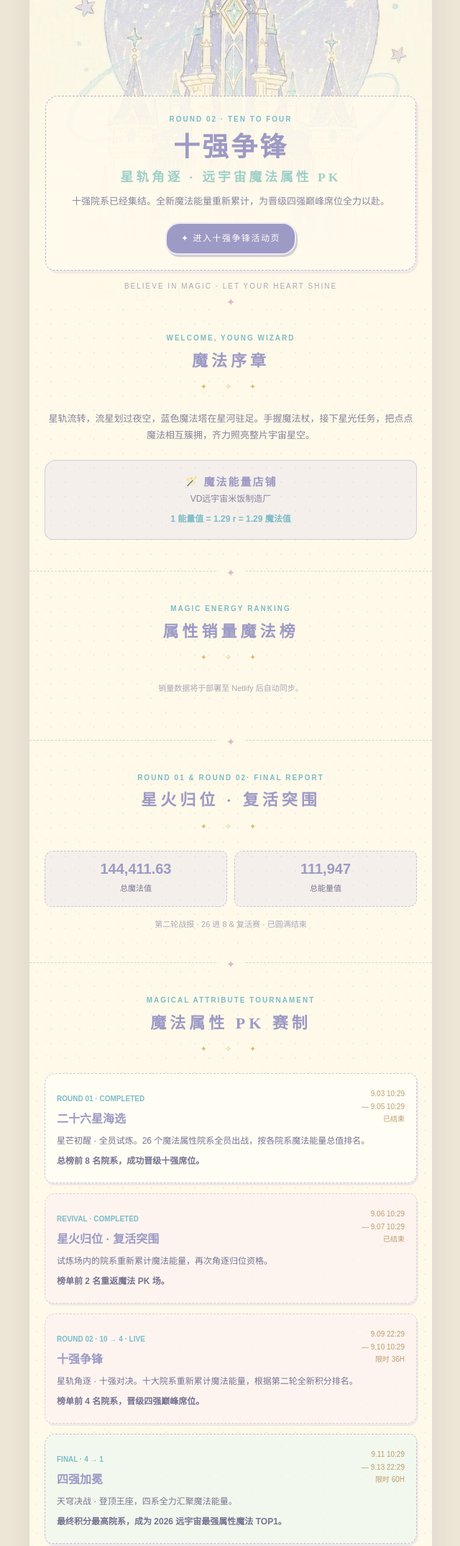
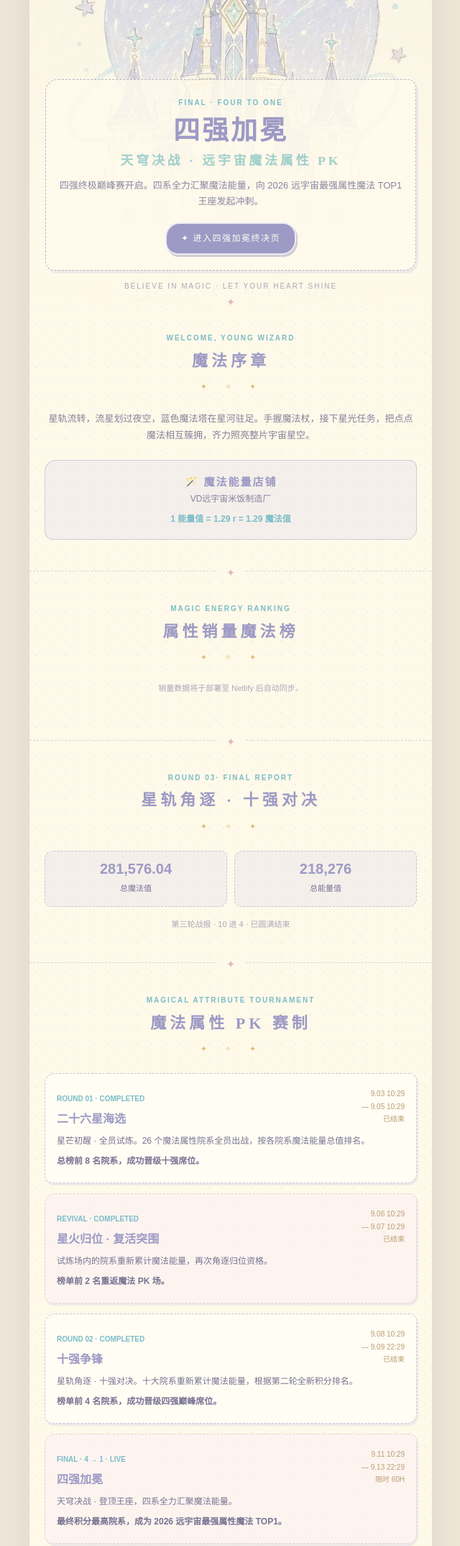
Before and after one commit to Cham1029/magic-pk, a website: page index.html in a window 1280 px wide. Shown: the part 280-2428 px from the top of the page at 72% size, without its empty margins (319-959 px from the left). Drawn offline with Linux system fonts and the light colour scheme; no server answers.

Commit message:
Add files via upload

```diff
--- a/index.html
+++ b/index.html
@@ -18,13 +18,13 @@
 </head>
 <body><main class="page">
   <header><a class="brand" href="#top">CHEN ZHEYUAN</a><nav class="nav"><a href="#rank">销量</a><a href="#rule">赛制</a><a href="#prize">奖励</a></nav></header>
-  <section class="hero" id="top"><div class="hero-card"><p class="eyebrow">ROUND 02 · TEN TO FOUR</p><h1>十强争锋<span>星轨角逐 · 远宇宙魔法属性 PK</span></h1><p class="hero-copy">十强院系已经集结。全新魔法能量重新累计，为晋级四强巅峰席位全力以赴。</p><a class="button" href="https://k.youshop10.com/3SKw6j21?a=b&amp;p=iphone&amp;wfr=BuyercopyURL&amp;share_relation=fcf92045a6f0531c_1388062718_1" target="_blank" rel="noopener">✦ 进入十强争锋活动页</a></div><span class="hero-caption">BELIEVE IN MAGIC · LET YOUR HEART SHINE</span></section>
+  <section class="hero" id="top"><div class="hero-card"><p class="eyebrow">FINAL · FOUR TO ONE</p><h1>四强加冕<span>天穹决战 · 远宇宙魔法属性 PK</span></h1><p class="hero-copy">四强终极巅峰赛开启。四系全力汇聚魔法能量，向 2026 远宇宙最强属性魔法 TOP1 王座发起冲刺。</p><a class="button" href="https://k.youshop10.com/QwNcydOY?a=b&amp;p=iphone&amp;wfr=BuyercopyURL&amp;share_relation=5c57626beb7f72bb_1388062718_1" target="_blank" rel="noopener">✦ 进入四强加冕终决页</a></div><span class="hero-caption">BELIEVE IN MAGIC · LET YOUR HEART SHINE</span></section>
   <section class="section"><div class="heading"><span class="en">WELCOME, YOUNG WIZARD</span><h2>魔法序章</h2><div class="divider">✦　✧　✦</div></div><p class="intro">星轨流转，流星划过夜空，蓝色魔法塔在星河驻足。手握魔法杖，接下星光任务，把点点魔法相互簇拥，齐力照亮整片宇宙星空。</p><div class="shop"><strong>🪄 魔法能量店铺</strong><p>VD远宇宙米饭制造厂</p><p class="rate">1 能量值 = 1.29 r = 1.29 魔法值</p></div></section>
   <section class="section" id="rank"><div class="heading"><span class="en">MAGIC ENERGY RANKING</span><h2>属性销量魔法榜</h2><div class="divider">✦　✧　✦</div></div><p class="rank-status" id="sales-status">正在连接远宇宙魔法档案…</p><div class="sales-board" id="sales-board" hidden></div><p class="sales-time" id="sales-time"></p></section>
-  <section class="section" id="report"><div class="heading"><span class="en">ROUND 01 & ROUND 02· FINAL REPORT</span><h2>星火归位 · 复活突围</h2><div class="divider">✦　✧　✦</div></div><div class="report-stats"><div class="report-stat"><strong>144,411.63</strong><span>总魔法值</span></div><div class="report-stat"><strong>111,947</strong><span>总能量值</span></div></div><p class="sales-time">第二轮战报 · 26 进 8 & 复活赛 · 已圆满结束</p></section>
-  <section class="section" id="rule"><div class="heading"><span class="en">MAGICAL ATTRIBUTE TOURNAMENT</span><h2>魔法属性 PK 赛制</h2><div class="divider">✦　✧　✦</div></div><div class="rounds"><article class="round"><div class="round-top"><div><span class="round-num">ROUND 01 · COMPLETED</span><h3>二十六星海选</h3></div><span class="date">9.03 10:29<br>— 9.05 10:29<br>已结束</span></div><p>星芒初醒 · 全员试炼。26 个魔法属性院系全员出战，按各院系魔法能量总值排名。</p><p class="result">总榜前 8 名院系，成功晋级十强席位。</p></article><article class="round revival"><div class="round-top"><div><span class="round-num">REVIVAL · COMPLETED</span><h3>星火归位 · 复活突围</h3></div><span class="date">9.06 10:29<br>— 9.07 10:29<br>已结束</span></div><p>试炼场内的院系重新累计魔法能量，再次角逐归位资格。</p><p class="result">榜单前 2 名重返魔法 PK 场。</p></article><article class="round revival"><div class="round-top"><div><span class="round-num">ROUND 02 · 10 → 4 · LIVE</span><h3>十强争锋</h3></div><span class="date">9.09 22:29<br>— 9.10 10:29<br>限时 36H</span></div><p>星轨角逐 · 十强对决。十大院系重新累计魔法能量，根据第二轮全新积分排名。</p><p class="result">榜单前 4 名院系，晋级四强巅峰席位。</p></article><article class="round"><div class="round-top"><div><span class="round-num">FINAL · 4 → 1</span><h3>四强加冕</h3></div><span class="date">9.11 10:29<br>— 9.13 22:29<br>限时 60H</span></div><p>天穹决战 · 登顶王座，四系全力汇聚魔法能量。</p><p class="result">最终积分最高院系，成为 2026 远宇宙最强属性魔法 TOP1。</p></article></div><p class="honor">✦ 止步十强院系获「星辉魔法师」专属荣誉及远宇宙魔法档案记录。</p></section>
+  <section class="section" id="report"><div class="heading"><span class="en">ROUND 03· FINAL REPORT</span><h2>星轨角逐 · 十强对决</h2><div class="divider">✦　✧　✦</div></div><div class="report-stats"><div class="report-stat"><strong>281,576.04</strong><span>总魔法值</span></div><div class="report-stat"><strong>218,276</strong><span>总能量值</span></div></div><p class="sales-time">第三轮战报 · 10 进 4 · 已圆满结束</p></section>
+  <section class="section" id="rule"><div class="heading"><span class="en">MAGICAL ATTRIBUTE TOURNAMENT</span><h2>魔法属性 PK 赛制</h2><div class="divider">✦　✧　✦</div></div><div class="rounds"><article class="round"><div class="round-top"><div><span class="round-num">ROUND 01 · COMPLETED</span><h3>二十六星海选</h3></div><span class="date">9.03 10:29<br>— 9.05 10:29<br>已结束</span></div><p>星芒初醒 · 全员试炼。26 个魔法属性院系全员出战，按各院系魔法能量总值排名。</p><p class="result">总榜前 8 名院系，成功晋级十强席位。</p></article><article class="round revival"><div class="round-top"><div><span class="round-num">REVIVAL · COMPLETED</span><h3>星火归位 · 复活突围</h3></div><span class="date">9.06 10:29<br>— 9.07 10:29<br>已结束</span></div><p>试炼场内的院系重新累计魔法能量，再次角逐归位资格。</p><p class="result">榜单前 2 名重返魔法 PK 场。</p></article><article class="round"><div class="round-top"><div><span class="round-num">ROUND 02 · COMPLETED</span><h3>十强争锋</h3></div><span class="date">9.08 10:29<br>— 9.09 22:29<br>已结束</span></div><p>星轨角逐 · 十强对决。十大院系重新累计魔法能量，根据第二轮全新积分排名。</p><p class="result">榜单前 4 名院系，成功晋级四强巅峰席位。</p></article><article class="round revival"><div class="round-top"><div><span class="round-num">FINAL · 4 → 1 · LIVE</span><h3>四强加冕</h3></div><span class="date">9.11 10:29<br>— 9.13 22:29<br>限时 60H</span></div><p>天穹决战 · 登顶王座，四系全力汇聚魔法能量。</p><p class="result">最终积分最高院系，成为 2026 远宇宙最强属性魔法 TOP1。</p></article></div><p class="honor">✦ 止步十强院系获「星辉魔法师」专属荣誉及远宇宙魔法档案记录。</p></section>
   <section class="section" id="prize"><div class="heading"><span class="en">REWARDS &amp; HONOURS</span><h2>魔法奖励</h2><div class="divider">✦　✧　✦</div></div><div class="prizes"><article class="prize"><span class="prize-icon">🏆</span><h3>荣誉奖励 · 属性专属</h3><ul><li>前 10 强获专属属性小卡</li><li>前 4 强获专属属性视频</li><li>属性 TOP1 获云包场冠名权</li></ul></article><article class="prize"><span class="prize-icon">🎁</span><h3>学员奖励 · 个人满赠</h3><ul><li>30 能量值：1 小卡 <em class="unlocked">已解锁</em></li><li>100 能量值：1 小卡 + 1 钥匙扣 <em class="unlocked">已解锁</em></li><li>150 能量值：加赠 1 小卡</li><li>300 能量值：加赠 1 卡套</li></ul></article><article class="prize"><span class="prize-icon">🌟</span><h3>目标里程碑 · 全员满赠</h3><ul><li>15 万：OK 绷贴纸 <em class="unlocked">已解锁</em></li><li>30 万：学生证　·　45 万：票根　·　70 万：杯垫</li></ul></article></div><div class="reward-showcase"><img src="assets/unlocked-rewards.jpg" alt="已解锁奖励：30能量值小卡、100能量值亚克力钥匙扣、15万魔法值贴纸"><p class="reward-caption">✦ 已解锁奖励展示 ✦</p></div></section>
-  <section class="cta" id="join"><div class="heading"><span class="en">THE STARS ARE WAITING</span><h2>点燃你的魔法能量</h2><div class="divider">✦　✧　✦</div></div><p>十强星轨正在转动，为你的属性院系注入魔法能量。</p><a class="button" href="https://k.youshop10.com/3SKw6j21?a=b&amp;p=iphone&amp;wfr=BuyercopyURL&amp;share_relation=fcf92045a6f0531c_1388062718_1" target="_blank" rel="noopener">✦ 进入十强争锋活动页</a></section>
+  <section class="cta" id="join"><div class="heading"><span class="en">THE STARS ARE WAITING</span><h2>点燃你的魔法能量</h2><div class="divider">✦　✧　✦</div></div><p>天穹终决已经开启，为你的属性院系汇聚最后的魔法能量。</p><a class="button" href="https://k.youshop10.com/QwNcydOY?a=b&amp;p=iphone&amp;wfr=BuyercopyURL&amp;share_relation=5c57626beb7f72bb_1388062718_1" target="_blank" rel="noopener">✦ 进入四强加冕终决页</a></section>
   <footer>© 2026 陈哲远粉丝支持站 · 非官方个人应援网页</footer>
 </main><script>
 const fmt=new Intl.NumberFormat("zh-CN");
--- a/netlify/functions/update-sales.mjs
+++ b/netlify/functions/update-sales.mjs
@@ -1,6 +1,6 @@
 import { getStore } from "@netlify/blobs"
 
-const ITEM_URL = "https://k.youshop10.com/3SKw6j21?a=b&p=iphone&wfr=BuyercopyURL&share_relation=fcf92045a6f0531c_1388062718_1"
+const ITEM_URL = "https://k.youshop10.com/QwNcydOY?a=b&p=iphone&wfr=BuyercopyURL&share_relation=5c57626beb7f72bb_1388062718_1"
 const INITIAL_STOCK = 999999
 
 function readItems(html) {
@@ -29,7 +29,7 @@ export default async () => {
   if (!response.ok) throw new Error(`商品页请求失败：${response.status}`)
 
   const items = readItems(await response.text())
-  if (items.length !== 10) throw new Error(`属性数量异常：预期 10，实际 ${items.length}`)
+  if (items.length !== 4) throw new Error(`属性数量异常：预期 4，实际 ${items.length}`)
 
   const snapshot = {
     updatedAt: new Date().toISOString(),
```
